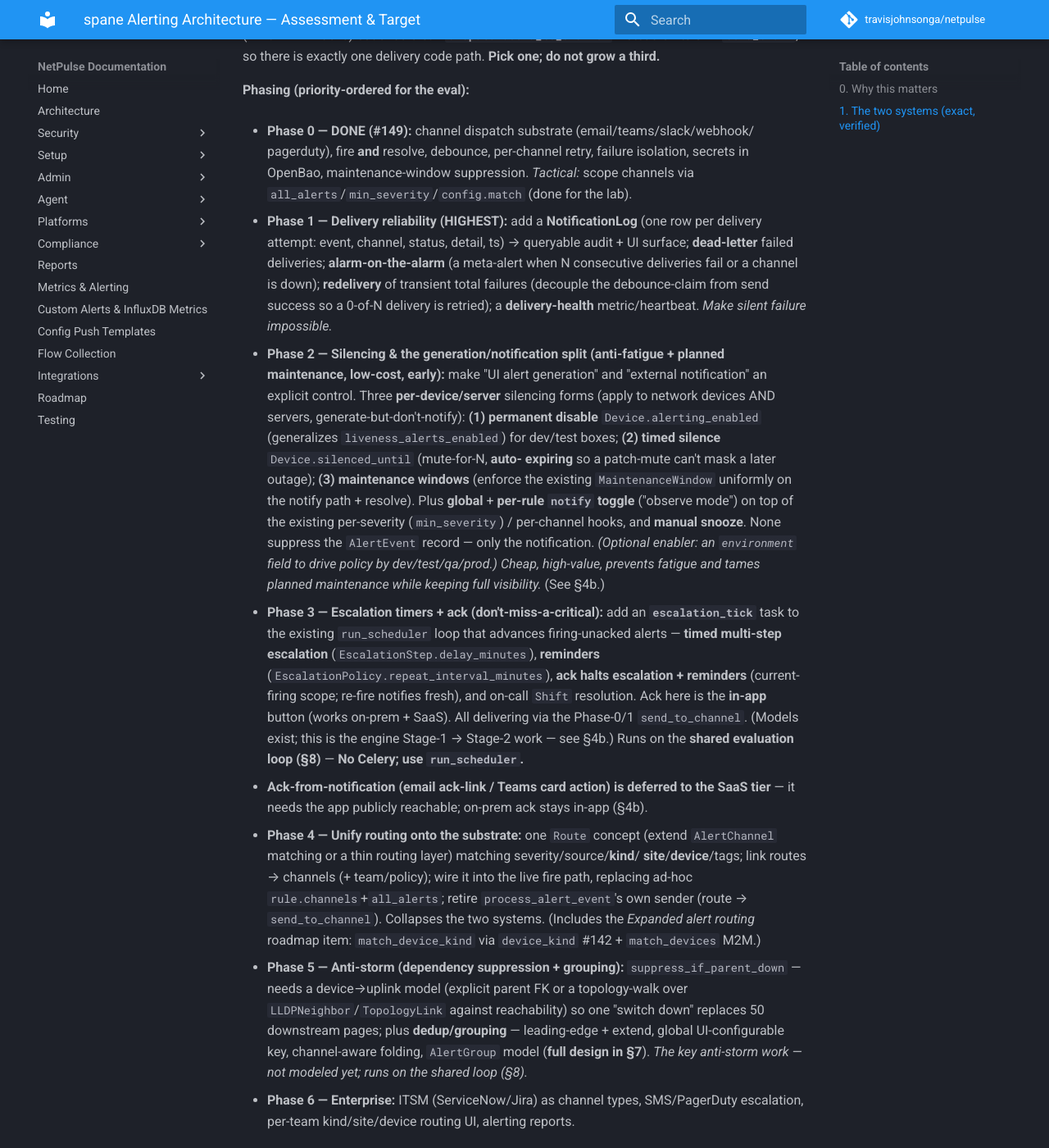
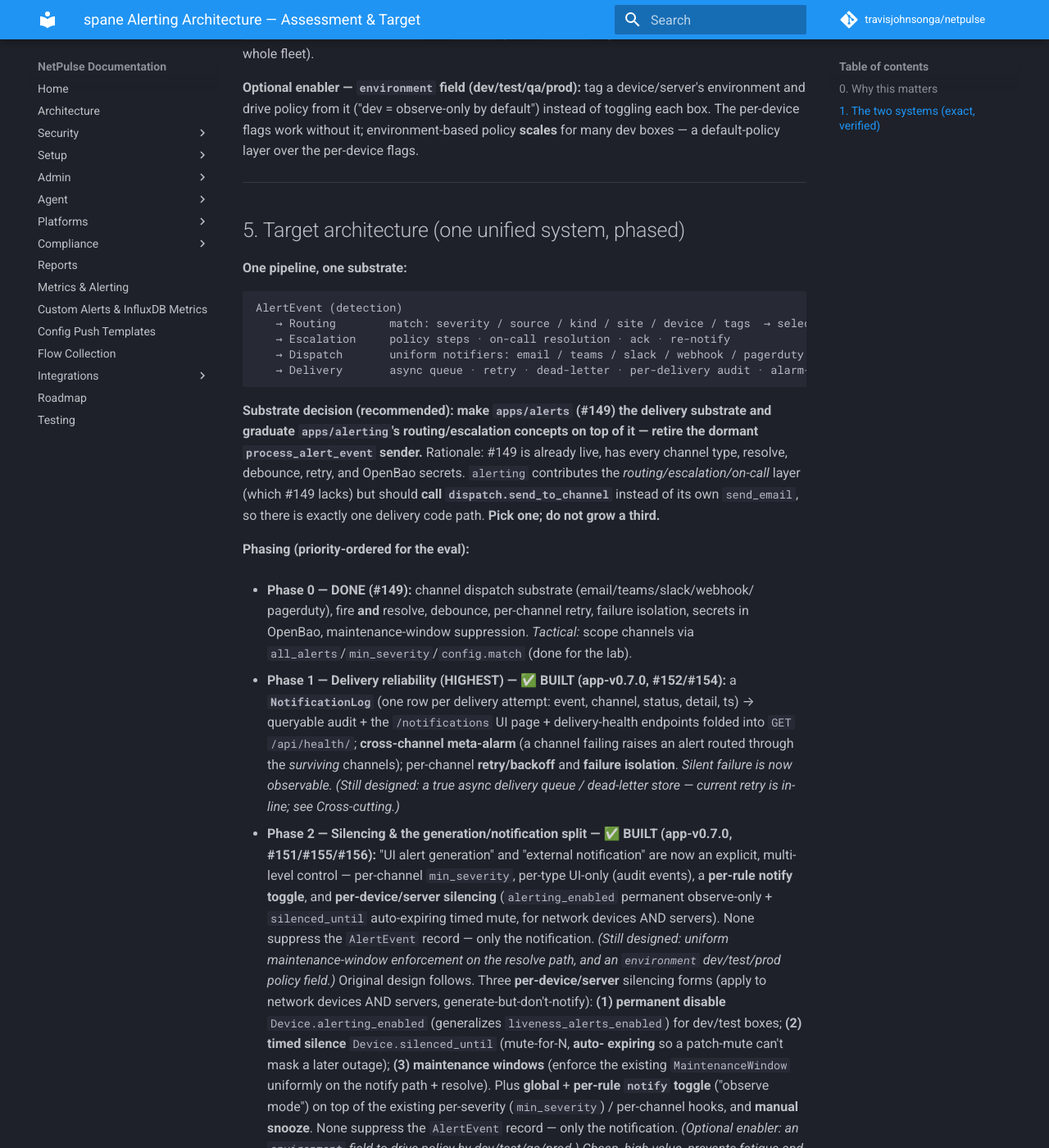
Before and after one commit to travisjohnsonga/netpulse, an MkDocs documentation site: the page built from docs/alerting/alerting-architecture.md, in a window 1280 px wide and 1400 px high, scrolled down 9015 px. Shown: the whole window at 82% size. Built offline with MkDocs 1.6.1 and Material for MkDocs 9.7.7, drawn with Linux system fonts in a browser that asks for light colours; comment, search, counter and statistics services are not loaded; some of the changed text lies outside the part shown.

Commit message:
docs(v0.7.0): changelog 0.7.0 release + alerting-architecture status + roadmap
Docs-only, no version bump (lab stays on the 0.7.0 build).

- CHANGELOG: add the dated **0.7.0** release (the 9-PR alerting reliability +
  control phase, grouped Added/Changed/Fixed); version the previously-orphaned
  Unreleased sweep as **0.6.0 — 2026-06-28** (incl. the #149 dispatch layer where
  it shipped); correct the versioning-scheme line from "1.0.<commit-count>" to the
  actual app-vX.Y.Z semver; normalize the 0.1.0 heading.
- alerting-architecture: status header → PARTIALLY BUILT (Phases 0–2 shipped in
  0.7.0; 3–6 designed = v0.8.0); mark the delivery-reliability (§3), generation/
  notification-control and per-device/server-silencing (§4b) sections + Phase 1/2
  bullets as ✅ built, keeping escalation/grouping/flap/dependency-suppression
  honestly marked designed.
- roadmap: move the alert dispatch (0.6.0) + alerting reliability/control (0.7.0)
  work to "Recently shipped"; add a "Next cycle — pinned" section (Docker Host
  role, per-site status cards, service uptime for all, interface filtering, expand
  alert rules, alerting-panel placement); add the **v0.8.0 = alerting engine**
  milestone note.

Co-Authored-By: Claude Opus 4.8 (1M context) <noreply@anthropic.com>

```diff
--- a/docs/alerting/alerting-architecture.md
+++ b/docs/alerting/alerting-architecture.md
@@ -1,8 +1,14 @@
 # spane Alerting Architecture — Assessment & Target
 
-> **Status: ASSESSMENT / design (NOT built).** Maps the current state (warts and
-> all, empirically verified on the running lab 2026-06-29) and a phased target.
-> Nothing here is implemented beyond what's explicitly marked *live*.
+> **Status: PARTIALLY BUILT — Phases 0–2 shipped in app-v0.7.0; Phases 3–6 still
+> designed.** Originally an assessment (empirically verified on the running lab
+> 2026-06-29); the **delivery-reliability** layer (Phase 1) and the
+> **notification-control + per-device/server silencing** layer (Phase 2) are now
+> **built and shipped in app-v0.7.0**, on top of the Phase-0 dispatch substrate
+> (#149, app-v0.6.0). What remains designed-not-built is the **alerting engine**:
+> escalation timers + ack (Phase 3), routing unification (Phase 4), and anti-storm
+> — dependency suppression + grouping + flap/for-duration (Phase 5) — targeted at
+> **v0.8.0**. Per-feature status is marked ✅ built / ❌ designed throughout.
 
 ## 0. Why this matters
 
@@ -116,6 +122,15 @@ ack-driven re-notify** today. Ack is effectively cosmetic on the live path.
 
 ## 3. Reliability gaps (CRITICAL — the eval risk)
 
+> **✅ Largely RESOLVED in app-v0.7.0 (#152).** The dead-letter/audit gap, the
+> alarm-on-the-alarm, and the delivery-health surface are now built:
+> **`NotificationLog`** (per-attempt audit, queryable + `/notifications` UI), a
+> **cross-channel meta-alarm** (delivery failure routes through the surviving
+> channels), and **delivery-health in `GET /api/health/`**. **Still open:** the
+> claim-before-send re-delivery edge for a transient *total* failure, and a true
+> **async delivery queue / durable worker** (current delivery is on-commit +
+> in-line retry). The original gap analysis is kept below for context.
+
 **Silent dispatch failure is the worst case: a real alert fires, every channel send
 fails (SMTP down, webhook 500), and nobody is paged AND nobody knows.** Current
 state:
@@ -215,6 +230,11 @@ new models.**
 
 ### Generation vs. external notification — make the split an explicit control
 
+> **✅ BUILT in app-v0.7.0 (#151/#155).** The split is now an explicit control:
+> per-channel `min_severity`, per-type **UI-only** types, and a **per-rule notify
+> toggle** ("observe mode") — generation always happens, notification is gated
+> independently. Design intent below.
+
 The architecture **already separates** detection from delivery (AlertEvent creation is
 independent of dispatch). Make that an explicit, controllable product feature:
 
@@ -234,6 +254,13 @@ independent of dispatch). Make that an explicit, controllable product feature:
   without going blind — the anti-fatigue control that complements suppression.
 
 ### Per-device/server silencing — three forms (network devices AND servers)
+
+> **✅ Forms 1–2 BUILT in app-v0.7.0 (#156):** `Device.alerting_enabled`
+> (permanent observe-only) and `Device.silenced_until` (auto-expiring timed mute),
+> both applying to network devices AND agent servers, checked on the notify path
+> (the `AlertEvent` is still generated). **❌ Form 3 (uniform `MaintenanceWindow`
+> enforcement on notify + resolve) still designed**, as is the optional
+> `environment` field. Design table below.
 
 The generation-vs-notification split applied per *target* — three forms covering
 the spectrum (permanent / ad-hoc-timed / scheduled). **Existing pieces to build on,
@@ -288,16 +315,24 @@ delivery code path. **Pick one; do not grow a third.**
   secrets in OpenBao, maintenance-window suppression. *Tactical:* scope channels via
   `all_alerts`/`min_severity`/`config.match` (done for the lab).
 
-- **Phase 1 — Delivery reliability (HIGHEST):** add a **NotificationLog** (one row per
-  delivery attempt: event, channel, status, detail, ts) → queryable audit + UI surface;
-  **dead-letter** failed deliveries; **alarm-on-the-alarm** (a meta-alert when N
-  consecutive deliveries fail or a channel is down); **redelivery** of transient total
-  failures (decouple the debounce-claim from send success so a 0-of-N delivery is
-  retried); a **delivery-health** metric/heartbeat. *Make silent failure impossible.*
+- **Phase 1 — Delivery reliability (HIGHEST) — ✅ BUILT (app-v0.7.0, #152/#154):**
+  a **`NotificationLog`** (one row per delivery attempt: event, channel, status,
+  detail, ts) → queryable audit + the `/notifications` UI page + delivery-health
+  endpoints folded into `GET /api/health/`; **cross-channel meta-alarm** (a channel
+  failing raises an alert routed through the *surviving* channels); per-channel
+  **retry/backoff** and **failure isolation**. *Silent failure is now observable.*
+  *(Still designed: a true async delivery queue / dead-letter store — current
+  retry is in-line; see Cross-cutting.)*
 
-- **Phase 2 — Silencing & the generation/notification split (anti-fatigue + planned
-  maintenance, low-cost, early):** make "UI alert generation" and "external
-  notification" an explicit control. Three **per-device/server** silencing forms
+- **Phase 2 — Silencing & the generation/notification split — ✅ BUILT (app-v0.7.0,
+  #151/#155/#156):** "UI alert generation" and "external notification" are now an
+  explicit, multi-level control — per-channel `min_severity`, per-type UI-only
+  (audit events), a **per-rule notify toggle**, and **per-device/server silencing**
+  (`alerting_enabled` permanent observe-only + `silenced_until` auto-expiring timed
+  mute, for network devices AND servers). None suppress the `AlertEvent` record —
+  only the notification. *(Still designed: uniform maintenance-window enforcement
+  on the resolve path, and an `environment` dev/test/prod policy field.)* Original
+  design follows. Three **per-device/server** silencing forms
   (apply to network devices AND servers, generate-but-don't-notify): **(1) permanent
   disable** `Device.alerting_enabled` (generalizes `liveness_alerts_enabled`) for
   dev/test boxes; **(2) timed silence** `Device.silenced_until` (mute-for-N, **auto-
```
Also changed, not shown: CHANGELOG.md (+63 -5 lines), docs/roadmap.md (+50 -0 lines).
